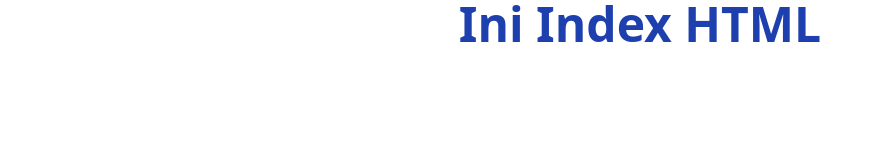
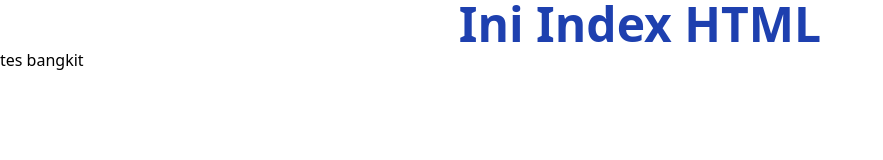
Before and after one commit to bangkit16/ProjectClass, a website: page public/index.html in a window 1280 px wide. Shown: the whole page, without its empty margins (0-883 px from the left). Drawn offline with Linux system fonts and the light colour scheme.

Commit message:
tes 2-bangkit

```diff
--- a/public/index.html
+++ b/public/index.html
@@ -13,5 +13,6 @@
     <h1 class="text-5xl font-bold text-blue-800 text-center align-text-bottom">
       Ini Index HTML
     </h1>
+    <h2>tes bangkit</h2>
   </body>
 </html>
```
